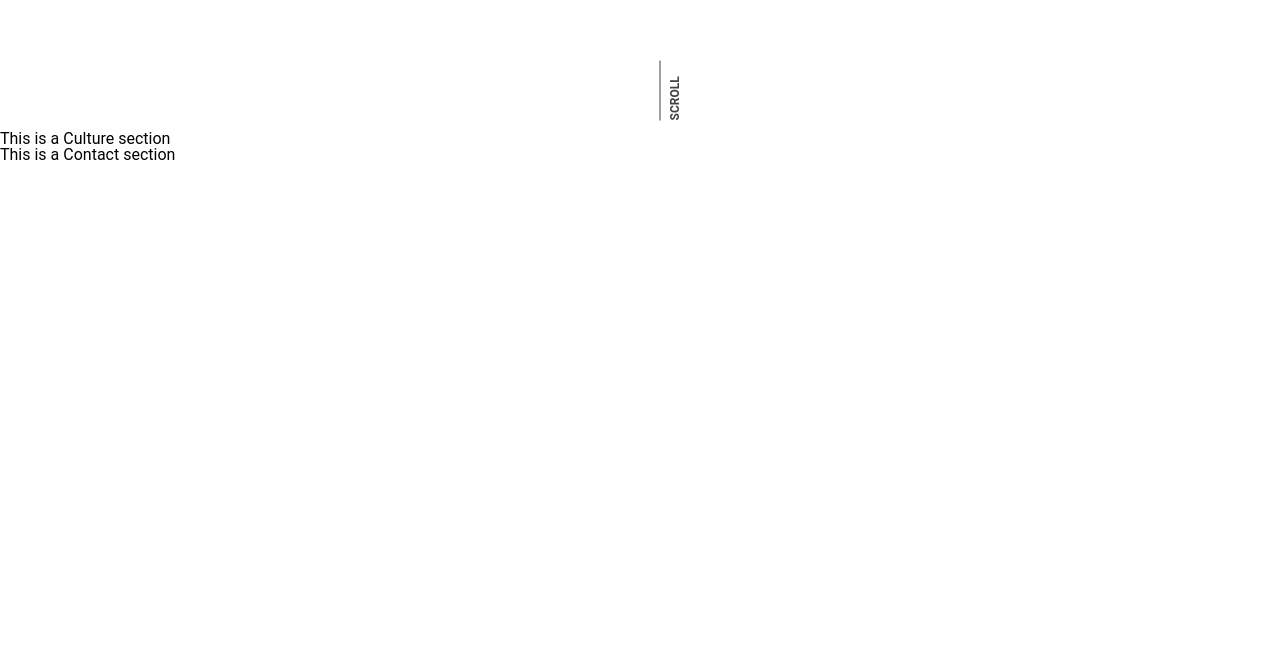
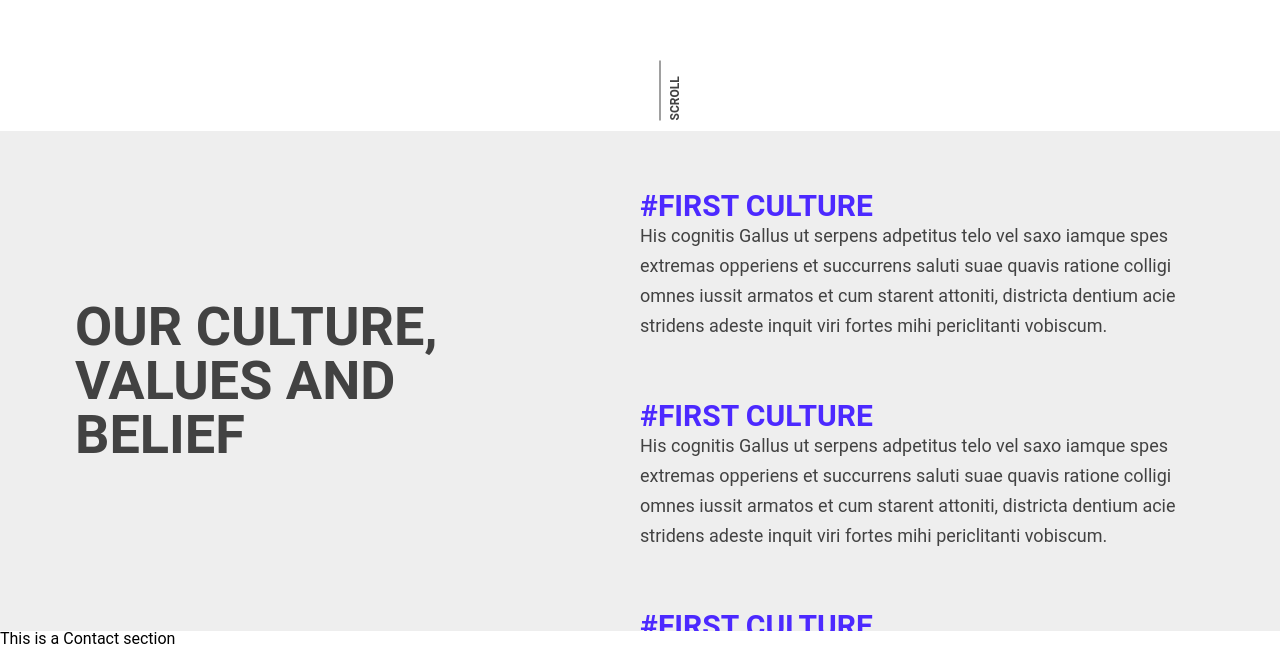
Before and after one commit to DimitriVld/Portfolio, a React (Create React App) app in the folder client-web/: page /about-us in a window 1280 px wide. Shown: the part 669-1317 px from the top of the page. Before the commit the page ends 833 px from the top, so only its background shows below. Built offline with nearby package versions, Linux system fonts and the light colour scheme.

Commit message:
Front | Add second section in About-us Page

```diff
--- a/client-web/src/styles/molecules/AboutPage/cultureSection.scss
+++ b/client-web/src/styles/molecules/AboutPage/cultureSection.scss
@@ -0,0 +1,36 @@
+.culture-section{
+    background-color: $grey-2;
+
+    .content{
+        display: flex;
+        align-items: center;
+        justify-content: center;
+
+        h3{
+            @extend %title-3;
+            flex: 1;
+        }
+
+        .cultures{
+            flex: 1;
+            overflow-x: scroll;
+            max-height: 500px;
+
+            .culture{
+                margin: 60px 0;
+
+                h4{
+                    @extend %title-3;
+                    font-size: 30px;
+                    color: $blue-2;
+                }
+
+                p{
+                    color: $black-4;
+                    font-size: 18px;
+                    line-height: 30px;
+                }
+            }
+        }
+    }
+}
--- a/client-web/src/styles/molecules/AboutPage/welcomeSection.scss
+++ b/client-web/src/styles/molecules/AboutPage/welcomeSection.scss
@@ -1,4 +1,7 @@
 .welcome-section.about-us{
+    h1 + p{
+        @extend %title-3
+    }
 
     .scroll{
         border-top-color: $black-4;
--- /dev/null
+++ b/client-web/src/views/constants/staticCultures.js
@@ -0,0 +1,33 @@
+const staticCultures = () => {
+
+    return [
+
+        {
+            id: 1,
+            title: '#First culture',
+            content: 'His cognitis Gallus ut serpens adpetitus telo vel saxo iamque spes extremas opperiens et succurrens saluti suae quavis ratione colligi omnes iussit armatos et cum starent attoniti, districta dentium acie stridens adeste inquit viri fortes mihi periclitanti vobiscum.',
+        },
+
+        {
+            id: 2,
+            title: '#First culture',
+            content: 'His cognitis Gallus ut serpens adpetitus telo vel saxo iamque spes extremas opperiens et succurrens saluti suae quavis ratione colligi omnes iussit armatos et cum starent attoniti, districta dentium acie stridens adeste inquit viri fortes mihi periclitanti vobiscum.',
+        },
+
+        {
+            id: 3,
+            title: '#First culture',
+            content: 'His cognitis Gallus ut serpens adpetitus telo vel saxo iamque spes extremas opperiens et succurrens saluti suae quavis ratione colligi omnes iussit armatos et cum starent attoniti, districta dentium acie stridens adeste inquit viri fortes mihi periclitanti vobiscum.',
+        },
+
+        {
+            id: 4,
+            title: '#First culture',
+            content: 'His cognitis Gallus ut serpens adpetitus telo vel saxo iamque spes extremas opperiens et succurrens saluti suae quavis ratione colligi omnes iussit armatos et cum starent attoniti, districta dentium acie stridens adeste inquit viri fortes mihi periclitanti vobiscum.',
+        },
+
+    ];
+
+};
+
+export default staticCultures;
--- a/client-web/src/views/molecules/AboutPage/CultureSection.js
+++ b/client-web/src/views/molecules/AboutPage/CultureSection.js
@@ -1,11 +1,35 @@
 import React from 'react';
+import staticCultures from '../../constants/staticCultures';
 
-const CultureSection = () => {
-    return (
-        <div className={'culture-section'}>
-            <p> This is a Culture section </p>
-        </div>
-    )
+class CultureSection extends React.Component {
+    constructor(props) {
+        super(props);
+        this.state = {
+            cultures: staticCultures(),
+        };
+    }
+
+    render(){
+        const culture = this.state.cultures.map((culture, index) => {
+            return(
+                <div key={index} className='culture'>
+                    <h4>{culture.title}</h4>
+                    <p>{culture.content}</p>
+                </div>
+            )
+        })
+
+        return (
+            <div className={'culture-section'}>
+                <div className='container-dft content'>
+                    <h3>Our culture,<br/> values and <br/>belief</h3>
+                    <div className='cultures'>
+                        {culture}
+                    </div>
+                </div>
+            </div>
+        )
+    }
 }
 
 export default CultureSection;
```
